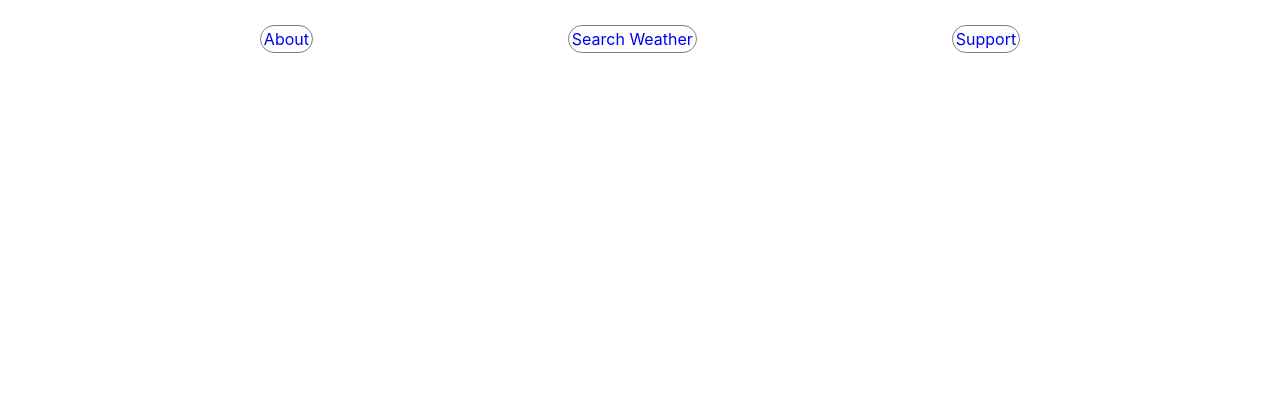
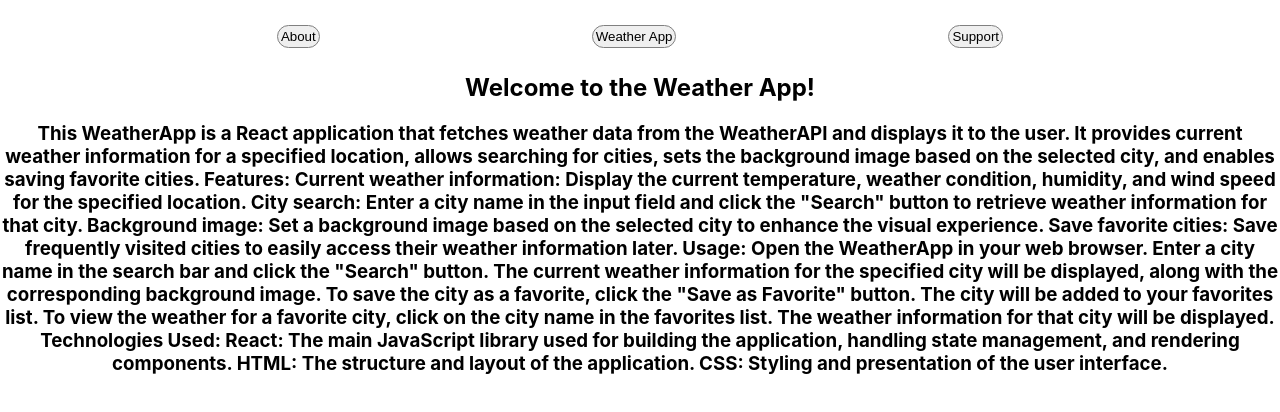
Before and after one commit to markgoldstein98/Weather-App-React, a React (Create React App) app in the folder weather-app/: page / in a window 1280 px wide. Shown: the top 412 px of the page. Built offline with nearby package versions, Linux system fonts and the light colour scheme.

Commit message:
added navBar subtexts

```diff
--- a/weather-app/src/App.js
+++ b/weather-app/src/App.js
@@ -1,10 +1,27 @@
+import { useState } from "react";
 import "./App.css";
-import HeaderNav from "./components/navBar/Navbar";
+import NavBar from "./components/navBar/Navbar";
+import About from "./components/About/About";
+import Weather from "./components/InputField/SearchWeather";
+import Support from "./components/Support/Support";
 
 function App() {
+  const [page, setPage] = useState("About");
+
+  function changePage(webPage) {
+    setPage(webPage);
+  }
+
   return (
     <div className="App">
-      <HeaderNav></HeaderNav>
+      <NavBar changePage={changePage} />
+      {page === "About" ? (
+        <About />
+      ) : page === "Weather App" ? (
+        <Weather />
+      ) : page === "Support" ? (
+        <Support />
+      ) : null}
     </div>
   );
 }
--- a/weather-app/src/components/About/About.jsx
+++ b/weather-app/src/components/About/About.jsx
@@ -1,5 +1,6 @@
 
-function aboutPage() {
+function About() {
+
 
     return(
         <section>
@@ -36,4 +37,4 @@ CSS: Styling and presentation of the user interface.
     )
 }
 
-export default aboutPage
+export default About
--- a/weather-app/src/components/InputField/SearchWeather.jsx
+++ b/weather-app/src/components/InputField/SearchWeather.jsx
@@ -0,0 +1,10 @@
+function Weather() {
+
+    return(
+        <div>
+            Search here!
+        </div>
+    )
+}
+
+export default Weather
--- a/weather-app/src/components/Support/Support.jsx
+++ b/weather-app/src/components/Support/Support.jsx
@@ -0,0 +1,10 @@
+function Support() {
+
+    return(
+        <div>
+            Welcome to Support!
+        </div>
+    )
+}
+
+export default Support
--- a/weather-app/src/components/navBar/Navbar.jsx
+++ b/weather-app/src/components/navBar/Navbar.jsx
@@ -1,31 +1,25 @@
 import "./navBar.css";
-import aboutPage from "../About/About";
-function HeaderNav(){
+import About from "../About/About";
+function NavBar(props){
+
+  const changePage = props.changePage
+
+
 
 
     return (
 
-        function onClickAbout() {
-          // kattintásra a aboutPage jelenjen meg, illetve landing page-kent is
-        },
-
-        function onClickSeach() {
-          // kattintásra bejön a Search Weather felület
-        },
-
-        function onClickSupport() {
-            // kattintásra bejön a Support
-        },
-
+      // itt írjam meg a function arra hogy, ha rákattintok akkor behozza az oldalak?
         <nav className="navbar">
             <section className="navigation">
-                <a href="/" onClick={aboutPage}>About</a>
-                <a href="/">Search Weather</a>
-                <a href="/">Support</a>
+              <button onClick={ ()=>changePage("About")}>About</button>
+              <button onClick={ ()=>changePage("Weather App")}>Weather App</button>
+              <button onClick={()=>changePage("Support")}>Support</button>
+
             </section>
          </nav>
 
     )
 }
 
-export default HeaderNav;
+export default NavBar;
--- a/weather-app/src/components/navBar/navBar.css
+++ b/weather-app/src/components/navBar/navBar.css
@@ -9,7 +9,7 @@
   justify-content: space-evenly;
 }
 
-.navigation a {
+.navigation button {
   text-decoration: none;
   border: 1px solid grey;
   border-radius: 20px;
```
